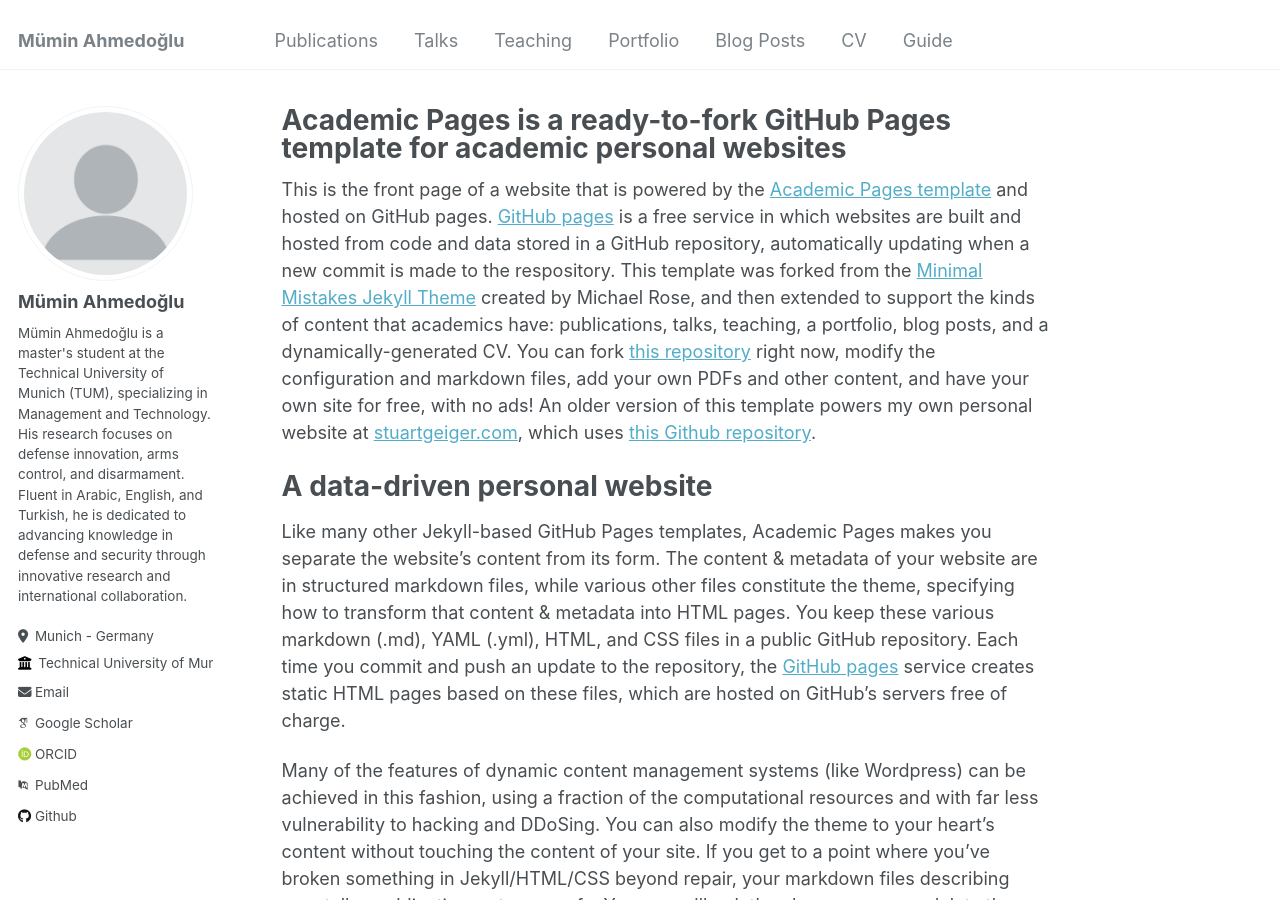
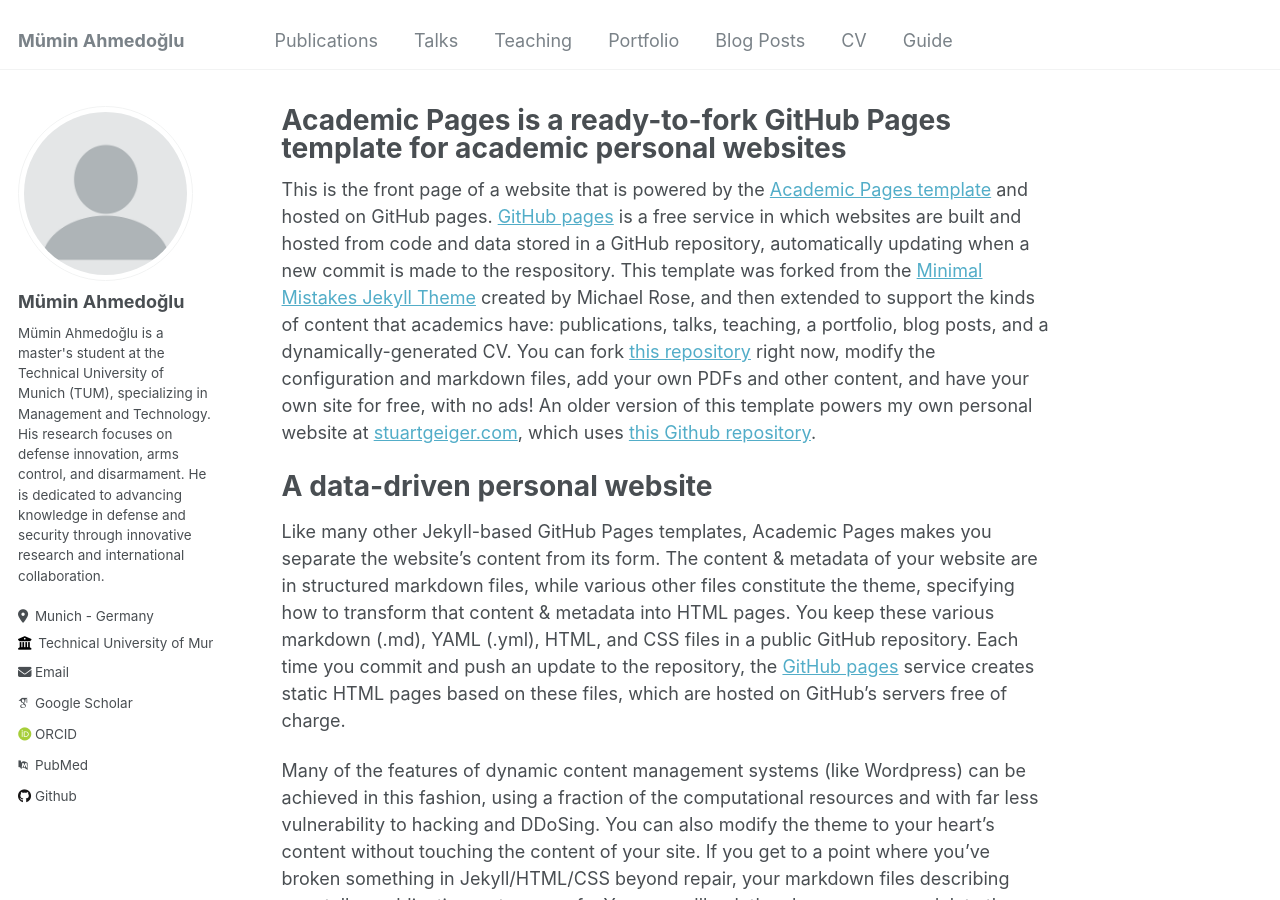
Before and after one commit to ahmedoglu/ahmedoglu.github.io, a Jekyll site: the page built from _pages/about.md, in a window 1280 px wide and 900 px high. Built offline with Jekyll 4.4.1, drawn with Linux system fonts in a browser that asks for light colours; some web fonts are replaced.

Commit message:
Update _config.yml

```diff
--- a/_config.yml
+++ b/_config.yml
@@ -24,7 +24,7 @@ author:
   avatar           : "profile.png"
   name             : "Mümin Ahmedoğlu"
   pronouns         : # example: "she/her"
-  bio              : "Mümin Ahmedoğlu is a master's student at the Technical University of Munich (TUM), specializing in Management and Technology. His research focuses on defense innovation, arms control, and disarmament. Fluent in Arabic, English, and Turkish, he is dedicated to advancing knowledge in defense and security through innovative research and international collaboration."
+  bio              : "Mümin Ahmedoğlu is a master's student at the Technical University of Munich (TUM), specializing in Management and Technology. His research focuses on defense innovation, arms control, and disarmament. He is dedicated to advancing knowledge in defense and security through innovative research and international collaboration."
   location         : "Munich - Germany"
   employer         : "Technical University of Munich"
   uri              : # URL
```
